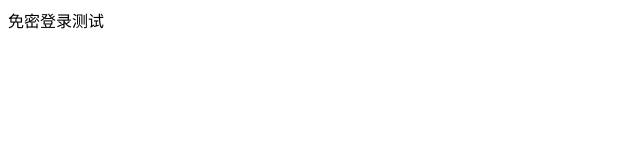
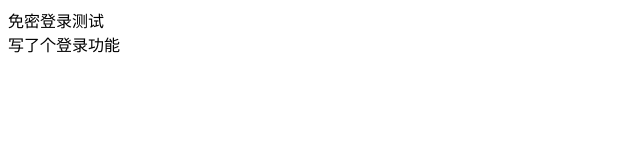
Before and after one commit to qiuqiu-learn/myEntrepot, a plain HTML site: page index.html in a window 1280 px wide. Shown: the whole page, without its empty margins (0-640 px from the left). Drawn offline with Linux system fonts and the light colour scheme.

Commit message:
登录功能

```diff
--- a/index.html
+++ b/index.html
@@ -8,5 +8,6 @@
 </head>
 <body>
       <div>免密登录测试</div>
+      <div>写了个登录功能</div>
 </body>
 </html>
```
